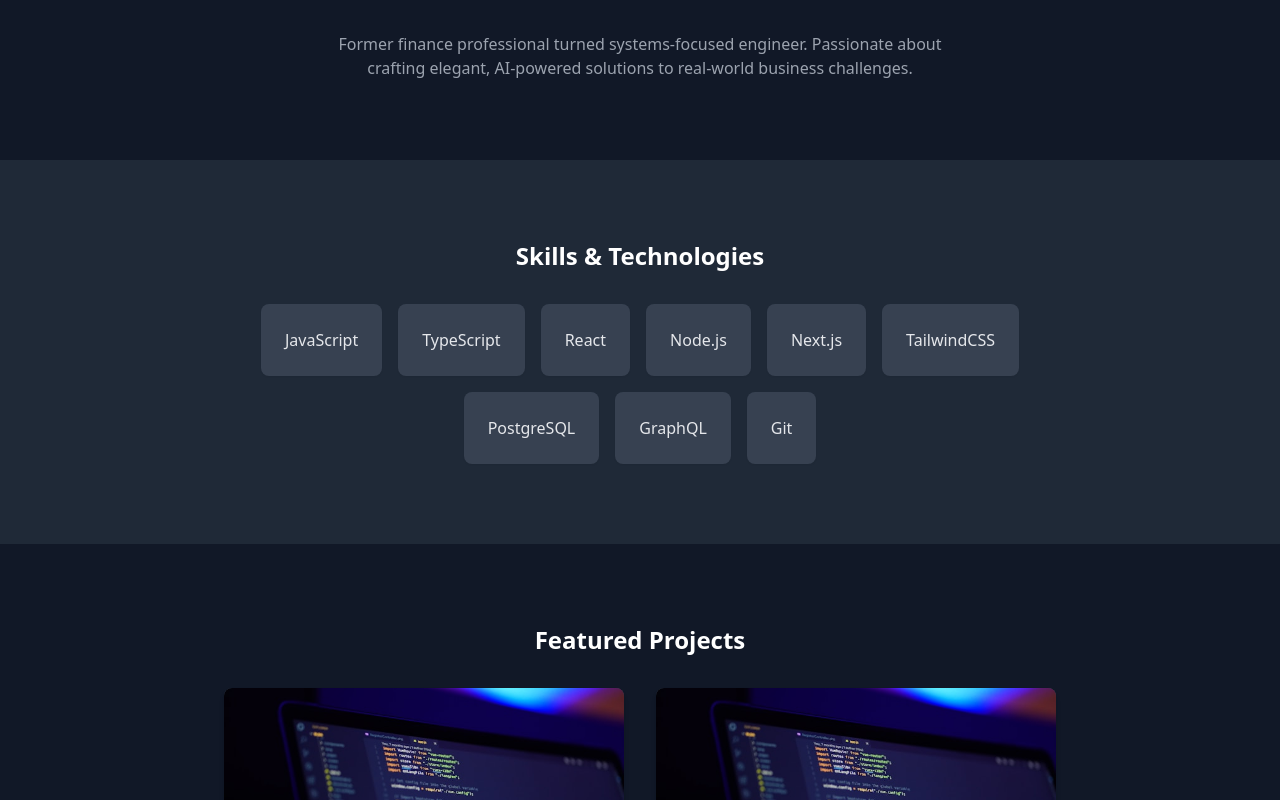
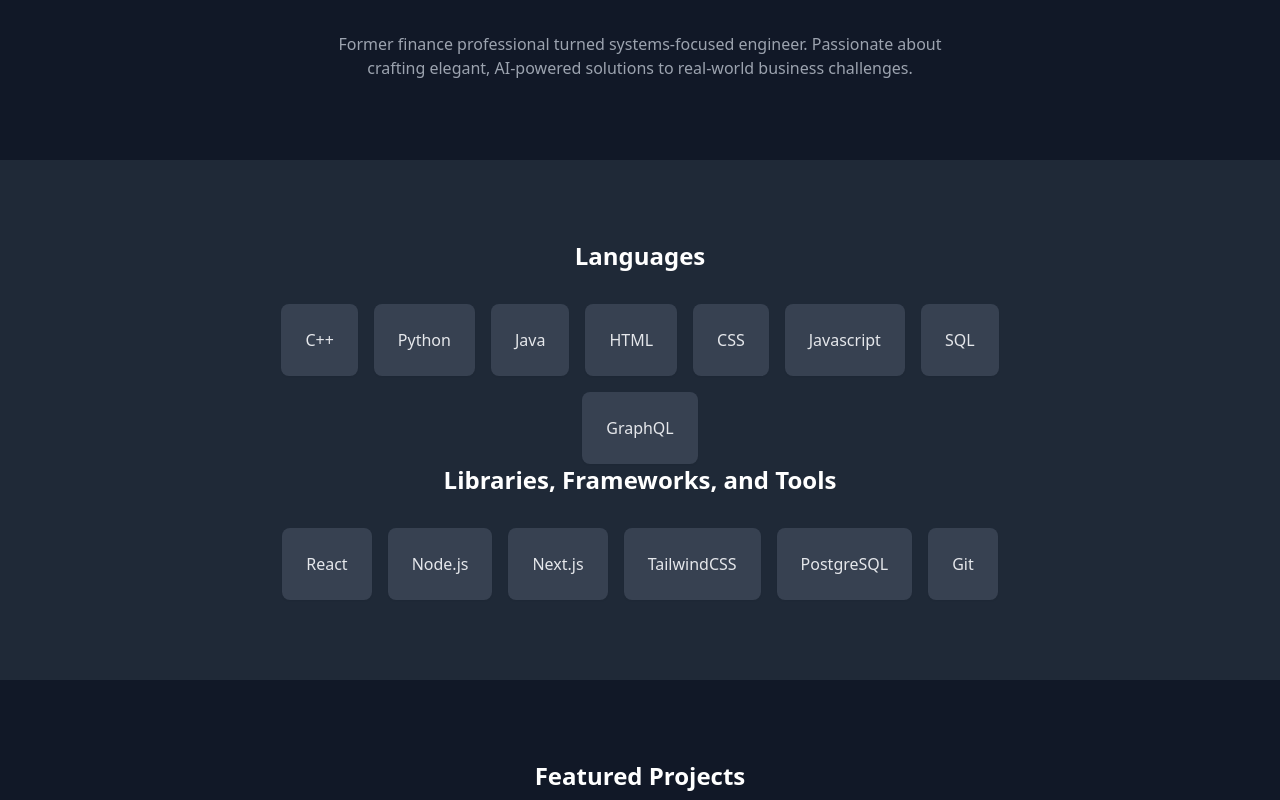
Before and after one commit to alexdomnikov/portfolio-website, a Next.js app: page / in a window 1280 px wide. Shown: the part 420-1220 px from the top of the page. Built offline with nearby package versions, Linux system fonts and the light colour scheme.

Commit message:
Splitting up sections, updating known tech

```diff
--- a/app/components/SkillsSection.tsx
+++ b/app/components/SkillsSection.tsx
@@ -1,21 +1,34 @@
 export default function SkillsSection() {
-	const skills = ['JavaScript', 'TypeScript', 'React', 'Node.js', 'Next.js', 'TailwindCSS', 'PostgreSQL', 'GraphQL', 'Git'];
+	const languages = ['C++', 'Python', 'Java', 'HTML', 'CSS', 'Javascript', 'SQL', 'GraphQL']
+	const tools = ['React', 'Node.js', 'Next.js', 'TailwindCSS', 'PostgreSQL', 'Git'];
 
 	return (
 		<section className="bg-gray-800 py-12 sm:py-20">
 			<div className="max-w-4xl mx-auto px-4 sm:px-6 lg:px-8">
-				<h2 className="text-xl sm:text-2xl font-bold text-white mb-6 sm:mb-8 text-center">Skills & Technologies</h2>
+				<h2 className="text-xl sm:text-2xl font-bold text-white mb-6 sm:mb-8 text-center">Languages</h2>
 				<div className="flex flex-wrap justify-center gap-4">
-					{skills.map((skill) => (
+					{languages.map((language) => (
 						<div
-							key={skill}
+							key={language}
 							className="bg-gray-700 p-4 sm:p-6 rounded-lg shadow-sm text-center hover:shadow-md transition-shadow hover:shadow-gray-500 text-sm sm:text-base text-gray-200"
 						>
-							{skill}
+							{language}
 						</div>
 					))}
 				</div>
 			</div>
+
+		<h2 className="text-xl sm:text-2xl font-bold text-white mb-6 sm:mb-8 text-center">Libraries, Frameworks, and Tools</h2>
+				<div className="flex flex-wrap justify-center gap-4">
+					{tools.map((tool) => (
+						<div
+							key={tool}
+							className="bg-gray-700 p-4 sm:p-6 rounded-lg shadow-sm text-center hover:shadow-md transition-shadow hover:shadow-gray-500 text-sm sm:text-base text-gray-200"
+						>
+							{tool}
+						</div>
+					))}
+				</div>
 		</section>
 	);
 }
```
